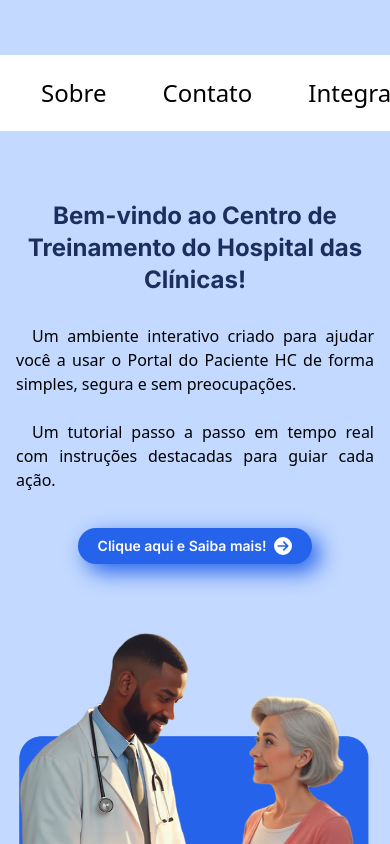
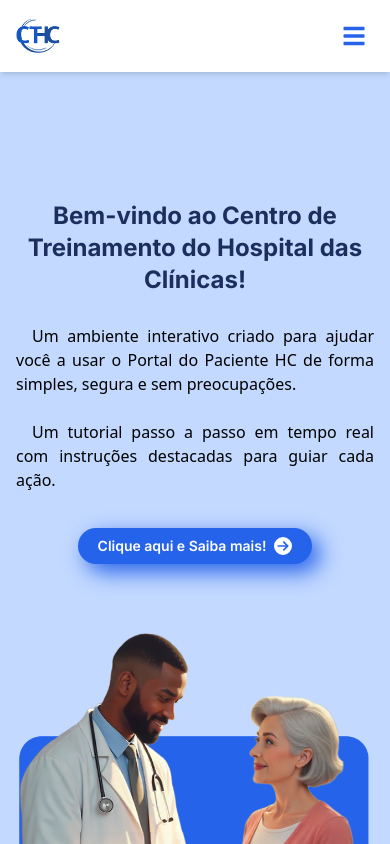
Before and after one commit to BSM-Challenge/ct-hc, a React (Vite) app: page / in a window 390 px wide. Shown: the top 844 px of the page. Built offline with nearby package versions, Linux system fonts and the light colour scheme; a web font is replaced by a local one.

Commit message:
Feito a responsividade do menu e colocado um menu para dispositivo móveis

```diff
--- a/src/components/Menu/index.tsx
+++ b/src/components/Menu/index.tsx
@@ -1,30 +1,106 @@
 import { Link } from "react-router-dom";
+import { useState } from "react";
+import { FaBars, FaTimes } from "react-icons/fa";
 
 export function Menu() {
+  const [isOpen, setIsOpen] = useState(false);
+
   return (
-    <nav className="flex justify-center">
-      <ul className="bg-[#ffffff] flex items-center mt-[55px] rounded-full">
+    <>
+      {/* Menu Desktop */}
+      <nav className="hidden lg:flex justify-center">
+        <ul className="bg-[var(--color-white)] flex items-center mt-[55px] rounded-full shadow-lg">
           <li className="ml-4">
             <Link to="/">
-            <img src="/logo.png" alt="Logo do CT-HC" className="h-15 m-2" />
+              <img src="/logo.png" alt="Logo do CT-HC" className="h-12 m-2" />
             </Link>
           </li>
-        <li className="ml-15 text-2xl">
-          <Link to="/">Home</Link>
+          <li className="ml-8 xl:ml-15 text-lg xl:text-2xl">
+            <Link to="/" className="hover:text-[var(--color-blue)] transition-colors">Home</Link>
           </li>
-        <li className="ml-14 text-2xl">
-          <Link to="/sobre">Sobre</Link>
+          <li className="ml-6 xl:ml-14 text-lg xl:text-2xl">
+            <Link to="/sobre" className="hover:text-[var(--color-blue)] transition-colors">Sobre</Link>
           </li>
-        <li className="ml-14 text-2xl">
-          <Link to="/contato">Contato</Link>
+          <li className="ml-6 xl:ml-14 text-lg xl:text-2xl">
+            <Link to="/contato" className="hover:text-[var(--color-blue)] transition-colors">Contato</Link>
           </li>
-        <li className="ml-14 text-2xl">
-          <Link to="/integrantes">Integrantes</Link>
+          <li className="ml-6 xl:ml-14 text-lg xl:text-2xl">
+            <Link to="/integrantes" className="hover:text-[var(--color-blue)] transition-colors">Integrantes</Link>
           </li>
-        <li className="ml-14 text-2xl mr-6">
-          <Link to="/faq">FAQ</Link>
+          <li className="ml-6 xl:ml-14 text-lg xl:text-2xl mr-4 xl:mr-6">
+            <Link to="/faq" className="hover:text-[var(--color-blue)] transition-colors">FAQ</Link>
           </li>
         </ul>
       </nav>
-  )
+
+      {/* Menu Mobile */}
+      <nav className="lg:hidden flex justify-between items-center p-4 bg-[var(--color-white)] shadow-md">
+        <Link to="/">
+          <img src="/logo.png" alt="Logo do CT-HC" className="h-10" />
+        </Link>
+
+        {/* Botão Hamburger */}
+        <button
+          onClick={() => setIsOpen(!isOpen)}
+          className="text-2xl text-[var(--color-blue)] p-2"
+          aria-label="Abrir menu"
+        >
+          {isOpen ? <FaTimes /> : <FaBars />}
+        </button>
+
+        {/* Menu Mobile Aberto */}
+        {isOpen && (
+          <div className="absolute top-full left-0 right-0 bg-[var(--color-white)] w-[40%] shadow-lg z-50">
+            <ul className="flex flex-col items-center py-4 h-screen w-[100%]">
+              <li className="w-full text-center border-b border-gray-200">
+                <Link
+                  to="/"
+                  className="block py-3 text-lg hover:text-[var(--color-blue)] transition-colors"
+                  onClick={() => setIsOpen(false)}
+                >
+                  Home
+                </Link>
+              </li>
+              <li className="w-full text-center border-b border-gray-200">
+                <Link
+                  to="/sobre"
+                  className="block py-3 text-lg hover:text-[var(--color-blue)] transition-colors"
+                  onClick={() => setIsOpen(false)}
+                >
+                  Sobre
+                </Link>
+              </li>
+              <li className="w-full text-center border-b border-gray-200">
+                <Link
+                  to="/contato"
+                  className="block py-3 text-lg hover:text-[var(--color-blue)] transition-colors"
+                  onClick={() => setIsOpen(false)}
+                >
+                  Contato
+                </Link>
+              </li>
+              <li className="w-full text-center border-b border-gray-200">
+                <Link
+                  to="/integrantes"
+                  className="block py-3 text-lg hover:text-[var(--color-blue)] transition-colors"
+                  onClick={() => setIsOpen(false)}
+                >
+                  Integrantes
+                </Link>
+              </li>
+              <li className="w-full text-center">
+                <Link
+                  to="/faq"
+                  className="block py-3 text-lg hover:text-[var(--color-blue)] transition-colors"
+                  onClick={() => setIsOpen(false)}
+                >
+                  FAQ
+                </Link>
+              </li>
+            </ul>
+          </div>
+        )}
+      </nav>
+    </>
+  );
 }
--- a/src/globals.css
+++ b/src/globals.css
@@ -1,9 +1,13 @@
 @import "tailwindcss";
 
 :root {
+    /* Colors */
+    --color-white: #FFFFFF;
     --light-blue: #C3D9FF;
     --dark-blue-title: #1C2E5D;
     --color-blue: #2563EB;
+
+    /* Shadows */
     --shadow-blue: 8px 8px 22px #2563EB;
 }
 
```
Lines whose indentation alone changed are shown as unchanged.
